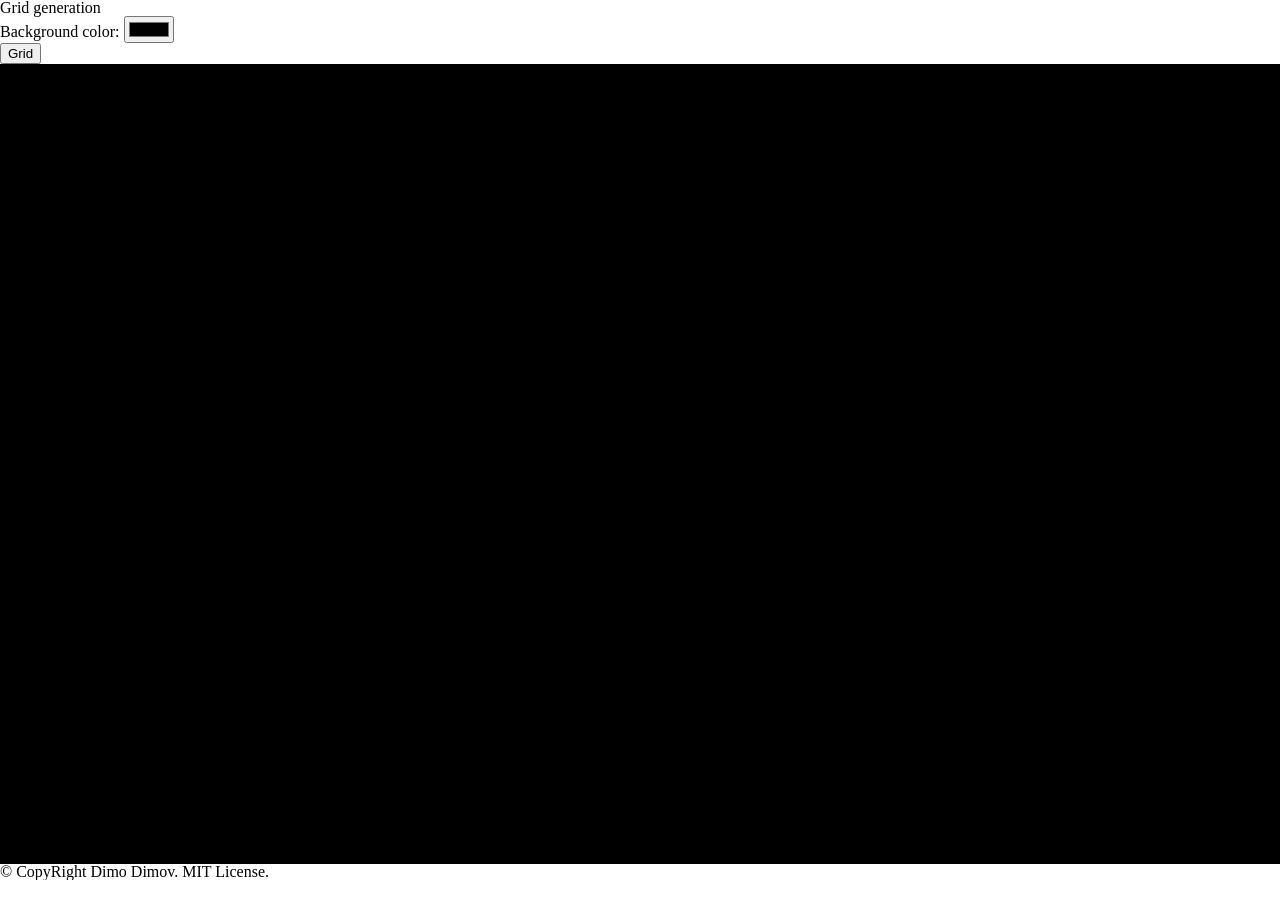
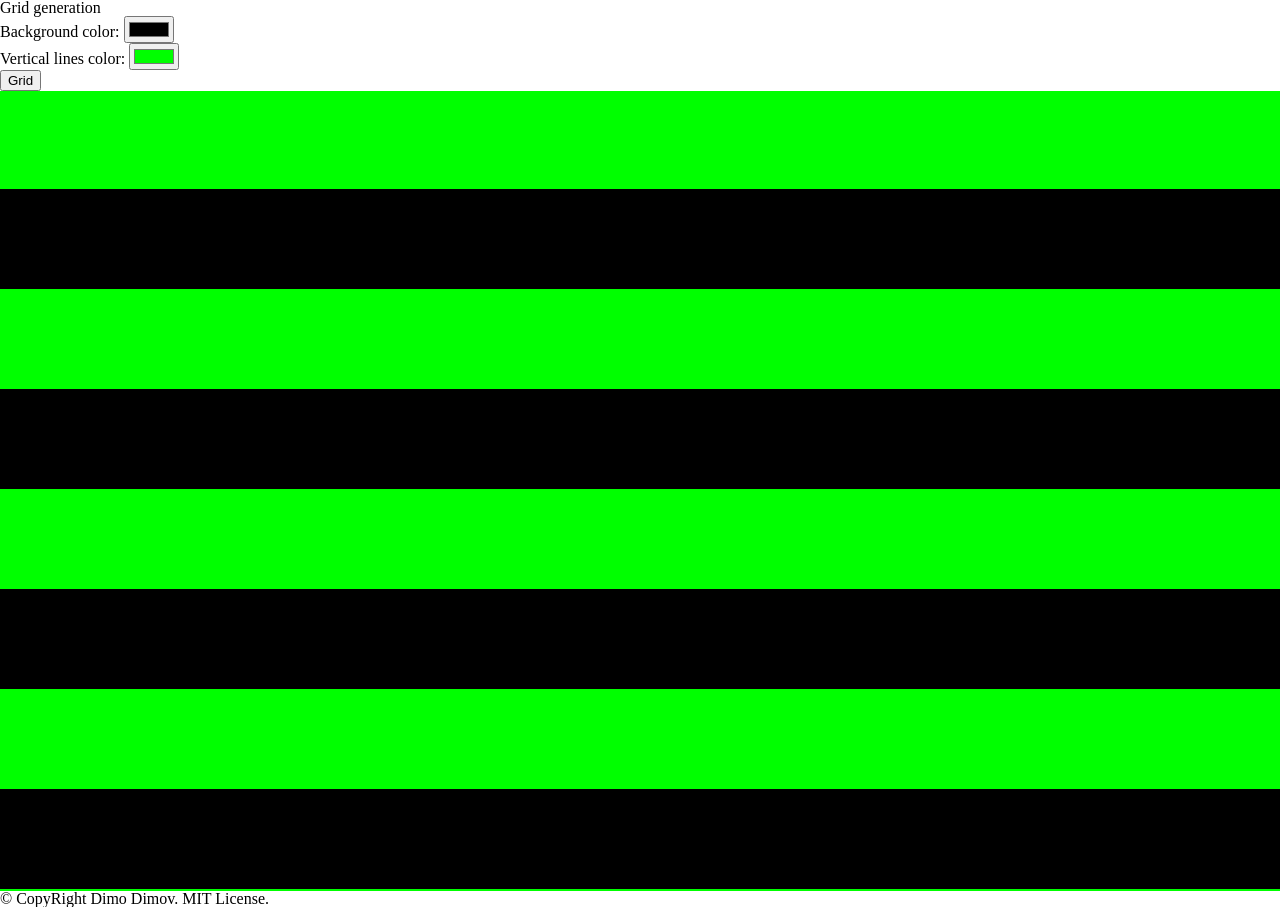
Before and after one commit to DimovDimo/grid-generation, a plain HTML site: page app/index.html in a window 1280 px wide. Before the commit the page ends 880 px from the top, so only its background shows below. Drawn offline with Linux system fonts and the light colour scheme.

Commit message:
added function gridLines

```diff
--- a/app/index.html
+++ b/app/index.html
@@ -13,7 +13,11 @@
         <h1>Grid generation</h1>
         <form>
             Background color:
-            <input id="background-color-input-id" type="color" value="#000000" name="background-color-input"><br>
+            <input id="background-color-input-id" type="color" value="#000000" name="background-color-input">
+            <br>
+            Vertical lines color:
+            <input id="vertical-lines-color-input-id" type="color" value="#00ff00" name=vertical-lines-color-input">
+            <br>
             <input id="grid-button" type="button" value="Grid">
         </form>
         <div id="grid">
--- a/app/resources/css/styles.css
+++ b/app/resources/css/styles.css
@@ -1,4 +1,8 @@
 #grid{
     width: 100%;
     height: 800px;
+
+    background-size: 200px 200px, 200px 200px, 20px 20px, 20px 20px;
+    /* This sets the position for each gradient as well*/
+    background-position: -2px -2px, -2px -2px, -1px -1px, -1px -1px;
 }
--- a/app/resources/js/grid-generation.js
+++ b/app/resources/js/grid-generation.js
@@ -1,12 +1,27 @@
-(function gridButton(){
+(function gridButton() {
     let button = document.getElementById("grid-button");
     button.addEventListener("click", gridButtonClick);
 }());
 
-function gridButtonClick(){
-    let grid = document.getElementById("grid");
+function gridButtonClick() {
+    let grid = getGridElement();
+    gridBackgroundColor(grid);
+    gridLines(grid);
+}
+
+gridButtonClick();
+
+function getGridElement() {
+    return document.getElementById("grid");
+}
+
+function gridBackgroundColor(grid) {
     let backgroundColor = document.getElementById("background-color-input-id");
     grid.style.setProperty("background-color", backgroundColor.value);
 }
 
-gridButtonClick();
+function gridLines(grid) {
+    let verticalLinesColor = document.getElementById("vertical-lines-color-input-id");
+    let linearGradients = `linear-gradient(${verticalLinesColor.value} 100px, transparent 100px)`;
+    grid.style.setProperty("background-image", linearGradients);
+}
```
